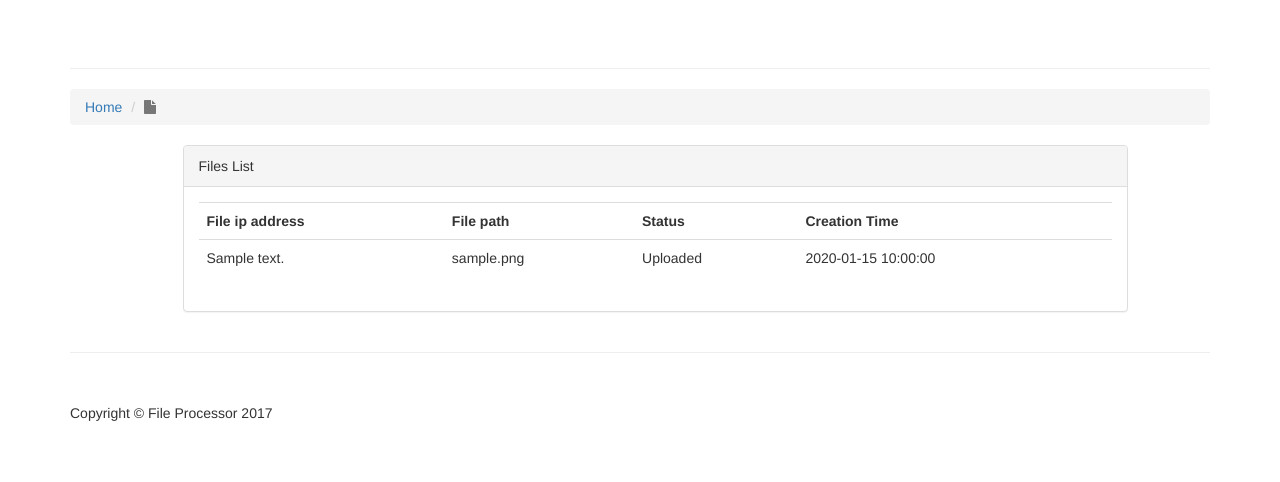
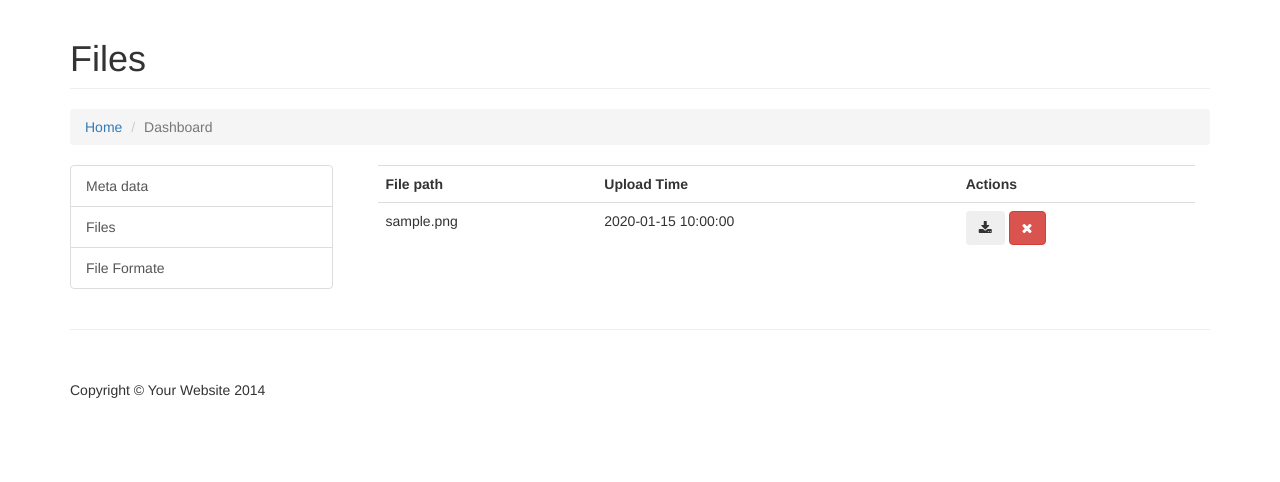
Before and after one commit to halfbug/wsapi, a Laravel app: page /file/list in a window 1280 px wide. Shown: the part 51-533 px from the top of the page. Run offline with Laravel 8, Linux system fonts and the light colour scheme; a user stored in the database is signed in; tables that the repository leaves empty hold one stand-in row (values such as "Sample post"); settings files or empty folders that the repository lacks are supplied; parts of the project's set-up code (start-up, migrations or seed data) failed here and were passed over; some libraries are stand-ins or nearby versions.

Commit message:
frontend layout fixed

```diff
--- a/resources/views/files/index.blade.php
+++ b/resources/views/files/index.blade.php
@@ -1,41 +1,66 @@
-@extends('layouts.frontend')
+@extends('layouts.dashboard')
+@section('title')
+Files
+@endsection
+@section('css')
+
+@endsection
+
+@section('heading')
+Files<small></small>
+@endsection
 
 @section('content')
-	<div class="container">
-    <div class="row">
-    	<div class="col-md-10 col-md-offset-1">
-            <div class="panel panel-default">
-                <div class="panel-heading">Files List</div>
-                <div class="panel-body">
+
+<div class="">
+    <div class="col-md-12 ">
+
         <table class="table">
             <tr>
-						<th>File ip address</th>
+            <!--<th>File ip address</th>-->
                 <th>File path</th>
-						<th>Status</th>
-						<th>Creation Time</th>
+                <!--<th>Status</th>-->
+                <th>Upload Time</th>
+                <th>Actions</th>
             </tr>
-						<?php foreach($files as $file){
-						 if($file->status==1){
-							$filestatus="Uploaded";
-						}elseif($file->status==2){
-							$filestatus="In Progress";
-						}elseif($file->status==3){
-							$filestatus="Downloaded";
-						}else{
-							$filestatus="Not Defined";
-						}?>
+            <?php
+            foreach ($files as $file) {
+                if ($file->status == 1) {
+                    $filestatus = "Uploaded";
+                } elseif ($file->status == 2) {
+                    $filestatus = "In Progress";
+                } elseif ($file->status == 3) {
+                    $filestatus = "Downloaded";
+                } else {
+                    $filestatus = "Not Defined";
+                }
+                ?>
 
                 <tr>
-						<td><?php echo $file->ipaddress; ?></td>
-						<td><?php echo $file->path;?></td>
-						<td><?php echo $filestatus;?></td>
-						<td><?php echo $file->created_at;?></td>
+                <!--<td><?php echo $file->ipaddress; ?></td>-->
+                    <td><?php echo $file->path; ?></td>
+                    <!--<td><?php echo $filestatus; ?></td>-->
+                    <td><?php echo $file->created_at; ?></td>
+                    <td>
+                        <button class="btn btn-secondary btn-detail edit_package" value="{{$file->id}}" title="Download Processed File"><i class="fa fa-download" ></i></button>
+
+                        <form enctype='multipart/form-data' class="form-inline" style="display:inline" role="form" method="POST"  id="deleteForm_{{$file->id}}" action="{{ url("packages/".$file->id) }}">
+                            {{ csrf_field() }}
+                            {{ method_field('DELETE') }}
+                            <button type="button" class="btn btn-danger btn-delete delete-package " value="{{$file->id}}" id="delete_package_{{$file->id}}"  title="Delete">
+                                <i class="fa fa-remove" ></i></button>
+                            <input type="hidden" name="package_id" value="{{$file->id}}" />
+
+                        </form>
+
+
+
+                    </td>
                 </tr>
-						<?php } //endforeach ?>
+<?php } //endforeach  ?>
         </table>
     </div>
+
 </div>
-           </div>
-        </div>
-        </div>
+
 @endsection
--- /dev/null
+++ b/resources/views/frontend/navbar.blade.php
@@ -0,0 +1,65 @@
+<nav class="navbar navbar-default navbar-fixed-top" role="navigation">
+    <div class="container">
+        <!-- Brand and toggle get grouped for better mobile display -->
+        <div class="navbar-header">
+            <button type="button" class="navbar-toggle" data-toggle="collapse" data-target="#bs-example-navbar-collapse-1">
+                <span class="sr-only">Toggle navigation</span>
+                <span class="icon-bar"></span>
+                <span class="icon-bar"></span>
+                <span class="icon-bar"></span>
+            </button>
+            <a class="navbar-brand" href="{{url('/')}}"> {{ config('app.name', 'File Processor') }}</a>
+        </div>
+        <!-- Collect the nav links, forms, and other content for toggling -->
+        <div class="collapse navbar-collapse" id="bs-example-navbar-collapse-1">
+            <ul class="nav navbar-nav navbar-right">
+                 <li><button type="button" class="btn btn-info navbar-top-links" style="margin-top: 10px" title="file upload" onclick="window.location = '{{url("file/create")}}'"><i class="fa fa-upload"></i></button></li>
+                <li>
+                    <a href="{{url('/about')}}">About</a>
+                </li>
+                <li>
+                    <a href="{{url('/services')}}">Services</a>
+                </li>
+                <li>
+                    <a href="{{url('/pricing')}}">Pricing Table</a>
+                </li>
+                <li>
+                    <a href="{{url('/contact')}}">Contact</a>
+                </li>
+
+                @if (Auth::guest())
+                            <li><a href="{{ route('login') }}">Login</a></li>
+                            <li><a href="{{ route('register') }}">Register</a></li>
+                        @else
+                            <li class="dropdown">
+                                <a href="#" class="dropdown-toggle" data-toggle="dropdown" role="button" aria-expanded="false">
+                                   <i class="fa fa-user"></i>  {{ Auth::user()->name }} <span class="caret"></span>
+                                </a>
+
+                                <ul class="dropdown-menu" role="menu">
+
+                                     <li><a href="#"><i class="fa fa-user fa-fw"></i> User Profile</a>
+                            </li>
+                            <li><a href="{{url("/home")}}"><i class="fa fa-gear fa-fw"></i> Dashboard</a>
+                            </li>
+                            <li class="divider"></li>
+                                    <li>
+                                        <a href="{{ route('logout') }}"
+                                            onclick="event.preventDefault();
+                                                     document.getElementById('logout-form').submit();">
+                                           <i class="fa fa-sign-out fa-fw"></i> Logout
+                                        </a>
+
+                                        <form id="logout-form" action="{{ route('logout') }}" method="POST" style="display: none;">
+                                            {{ csrf_field() }}
+                                        </form>
+                                    </li>
+                                </ul>
+                            </li>
+                        @endif
+                 </ul>
+        </div>
+        <!-- /.navbar-collapse -->
+    </div>
+    <!-- /.container -->
+</nav>
--- /dev/null
+++ b/resources/views/frontend/sidebar.blade.php
@@ -0,0 +1,8 @@
+<!-- Sidebar Column -->
+    <div class="col-md-3">
+        <div class="list-group">
+            <a href="{{ url('meta/create') }}" class="list-group-item">Meta data</a>
+            <a href="{{url('file/list')}}" class="list-group-item">Files</a>
+            <a href="{{url('file/requested_format')}" class="list-group-item">File Formate</a>
+        </div>
+    </div>
--- /dev/null
+++ b/resources/views/layouts/dashboard.blade.php
@@ -0,0 +1,98 @@
+<!DOCTYPE html>
+<html lang="en">
+
+<head>
+    <meta charset="utf-8">
+    <meta http-equiv="X-UA-Compatible" content="IE=edge">
+    <meta name="viewport" content="width=device-width, initial-scale=1">
+    <meta name="description" content="">
+    <meta name="author" content="">
+
+    <!-- CSRF Token -->
+    <meta name="csrf-token" content="{{ csrf_token() }}">
+
+    <title>{{ config('app.name', 'Laravel') }}</title>
+
+    <!-- Styles -->
+    <link href="{{ asset('css/app.css') }}" rel="stylesheet">
+
+    <title>File Processor - @yield('title')</title>
+
+    <!-- Bootstrap Core CSS -->
+    <link href="{{ asset('css/bootstrap.min.css') }}" rel="stylesheet">
+
+    <!-- Custom CSS -->
+    <link href="{{ asset('css/modern-business.css') }}" rel="stylesheet">
+
+    <!-- Custom Fonts -->
+    <link href="{{ asset('font-awesome/css/font-awesome.min.css') }}" rel="stylesheet" type="text/css">
+
+    <!-- HTML5 Shim and Respond.js IE8 support of HTML5 elements and media queries -->
+    <!-- WARNING: Respond.js doesn't work if you view the page via file:// -->
+    <!--[if lt IE 9]>
+    <script src="https://oss.maxcdn.com/libs/html5shiv/3.7.0/html5shiv.js"></script>
+    <script src="https://oss.maxcdn.com/libs/respond.js/1.4.2/respond.min.js"></script>
+    <![endif]-->
+    @yield('css')
+</head>
+
+<body>
+
+    <!-- Navigation -->
+   @include('frontend.navbar')
+    <!-- Page Content -->
+    <div class="container">
+
+        <!-- Page Heading/Breadcrumbs -->
+        <div class="row">
+            <div class="col-lg-12">
+                <h1 class="page-header">@yield('heading')
+                    <!--<small>Subheading</small>-->
+                </h1>
+                <ol class="breadcrumb">
+                    <li><a href="index.html">Home</a>
+                    </li>
+                    <li class="active">Dashboard</li>
+                </ol>
+            </div>
+        </div>
+        <!-- /.row -->
+
+        <!-- Content Row -->
+        <div class="row">
+            <!-- Sidebar Column -->
+           @include('frontend.sidebar')
+            <!-- Content Column -->
+            <div class="col-md-9">
+            @yield('content')
+            </div>
+        </div>
+        <!-- /.row -->
+
+        <hr>
+
+        <!-- Footer -->
+        <footer>
+            <div class="row">
+                <div class="col-lg-12">
+                    <p>Copyright &copy; Your Website 2014</p>
+                </div>
+            </div>
+        </footer>
+
+    </div>
+    <!-- /.container -->
+
+
+  <!-- jQuery -->
+<script src="{{ asset('js/jquery.js') }}"></script>
+
+<!-- Bootstrap Core JavaScript -->
+<script src="{{ asset('js/bootstrap.min.js') }}"></script>
+
+<!-- Script to Activate the Carousel -->
+@yield('script')
+
+</body>
+
+</html>
--- a/resources/views/layouts/frontend.blade.php
+++ b/resources/views/layouts/frontend.blade.php
@@ -87,71 +87,7 @@
 
 </script>
 <!-- Navigation -->
-<nav class="navbar navbar-default navbar-fixed-top" role="navigation">
-    <div class="container">
-        <!-- Brand and toggle get grouped for better mobile display -->
-        <div class="navbar-header">
-            <button type="button" class="navbar-toggle" data-toggle="collapse" data-target="#bs-example-navbar-collapse-1">
-                <span class="sr-only">Toggle navigation</span>
-                <span class="icon-bar"></span>
-                <span class="icon-bar"></span>
-                <span class="icon-bar"></span>
-            </button>
-            <a class="navbar-brand" href="{{url('/')}}"> {{ config('app.name', 'File Processor') }}</a>
-        </div>
-        <!-- Collect the nav links, forms, and other content for toggling -->
-        <div class="collapse navbar-collapse" id="bs-example-navbar-collapse-1">
-            <ul class="nav navbar-nav navbar-right">
-                 <li><button type="button" class="btn btn-info navbar-top-links" style="margin-top: 10px" title="file upload" onclick="window.location = '{{url("file/create")}}'"><i class="fa fa-upload"></i></button></li>
-                <li>
-                    <a href="{{url('/about')}}">About</a>
-                </li>
-                <li>
-                    <a href="{{url('/services')}}">Services</a>
-                </li>
-                <li>
-                    <a href="{{url('/pricing')}}">Pricing Table</a>
-                </li>
-                <li>
-                    <a href="{{url('/contact')}}">Contact</a>
-                </li>
-
-                @if (Auth::guest())
-                            <li><a href="{{ route('login') }}">Login</a></li>
-                            <li><a href="{{ route('register') }}">Register</a></li>
-                        @else
-                            <li class="dropdown">
-                                <a href="#" class="dropdown-toggle" data-toggle="dropdown" role="button" aria-expanded="false">
-                                   <i class="fa fa-user"></i>  {{ Auth::user()->name }} <span class="caret"></span>
-                                </a>
-
-                                <ul class="dropdown-menu" role="menu">
-
-                                     <li><a href="#"><i class="fa fa-user fa-fw"></i> User Profile</a>
-                            </li>
-                            <li><a href="{{url("/home")}}"><i class="fa fa-gear fa-fw"></i> Settings</a>
-                            </li>
-                            <li class="divider"></li>
-                                    <li>
-                                        <a href="{{ route('logout') }}"
-                                            onclick="event.preventDefault();
-                                                     document.getElementById('logout-form').submit();">
-                                           <i class="fa fa-sign-out fa-fw"></i> Logout
-                                        </a>
-
-                                        <form id="logout-form" action="{{ route('logout') }}" method="POST" style="display: none;">
-                                            {{ csrf_field() }}
-                                        </form>
-                                    </li>
-                                </ul>
-                            </li>
-                        @endif
-                 </ul>
-        </div>
-        <!-- /.navbar-collapse -->
-    </div>
-    <!-- /.container -->
-</nav>
+@include('frontend.navbar')
 @if (\Request::is('/'))
     <!-- Header Carousel -->
     <div class="text-center jumbotron">
```
Also changed, not shown: resources/views/frontend/home.blade.php (+4 -11 lines), resources/views/meta/create.blade.php (+19 -1 lines). Lines whose indentation alone changed are shown as unchanged.
